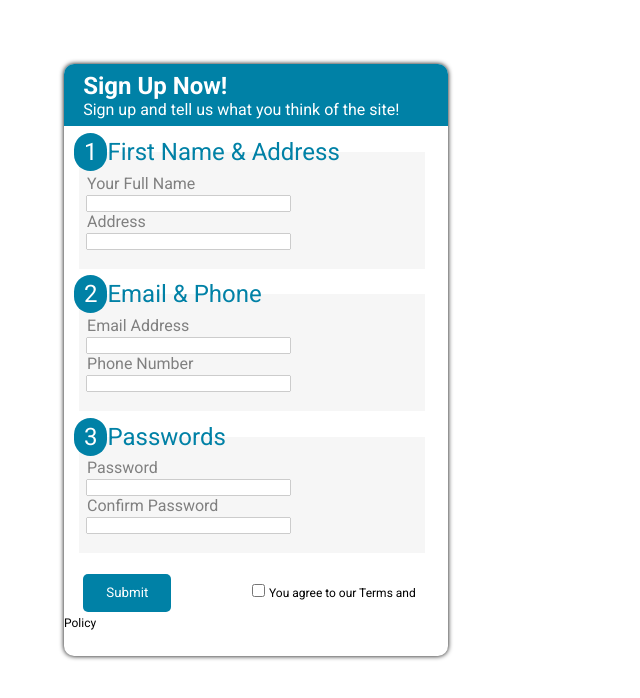
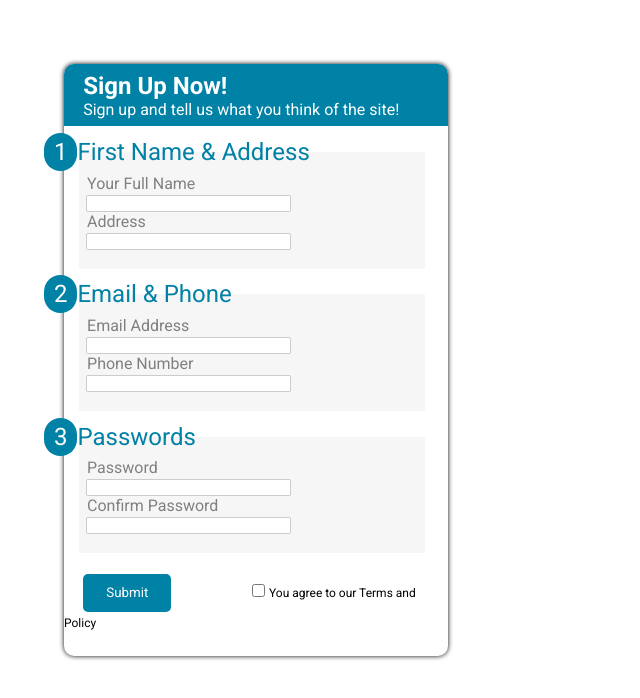
Before and after one commit to Schmelzofen/Lev3_1_css-vertiefung_forms, a plain HTML site: page index.html in a window 1280 px wide. Shown: the whole page, without its empty margins (0-640 px from the left). Drawn offline with Linux system fonts and the light colour scheme.

Commit message:
Legend Span 2

```diff
--- a/assets/css/style.css
+++ b/assets/css/style.css
@@ -9,9 +9,6 @@
 article{
     width: 30%;
 }
-/* fieldset{
-    width: 50%;
-} */
 
 h1, p{
     background-color: rgb(0,129,166);
@@ -49,27 +46,6 @@ legend{
     font-size: 3vh;
     padding: 0 0 0 5%;
 }
-
-/* .fna::before{
-    content: "1 ";
-    color: #fff;
-    background-color: rgb(0,129,166);
-    border-radius: 1000px;
-}
-
-.ep::before{
-    content: "2 ";
-    color: #fff;
-    background-color: rgb(0,129,166);
-    border-radius: 1000px;
-}
-
-.pwd::before{
-    content: "3 ";
-    color: #fff;
-    background-color: rgb(0,129,166);
-    border-radius: 1000px;
-} */
 
 .button{
     margin: 0 0 0 5%;
@@ -110,5 +86,5 @@ span{
     border-radius: 100px;
     text-align: center;
     padding: 5px 10px;
-    margin-left: -30px;
+    margin-left: -60px;
 }
```
